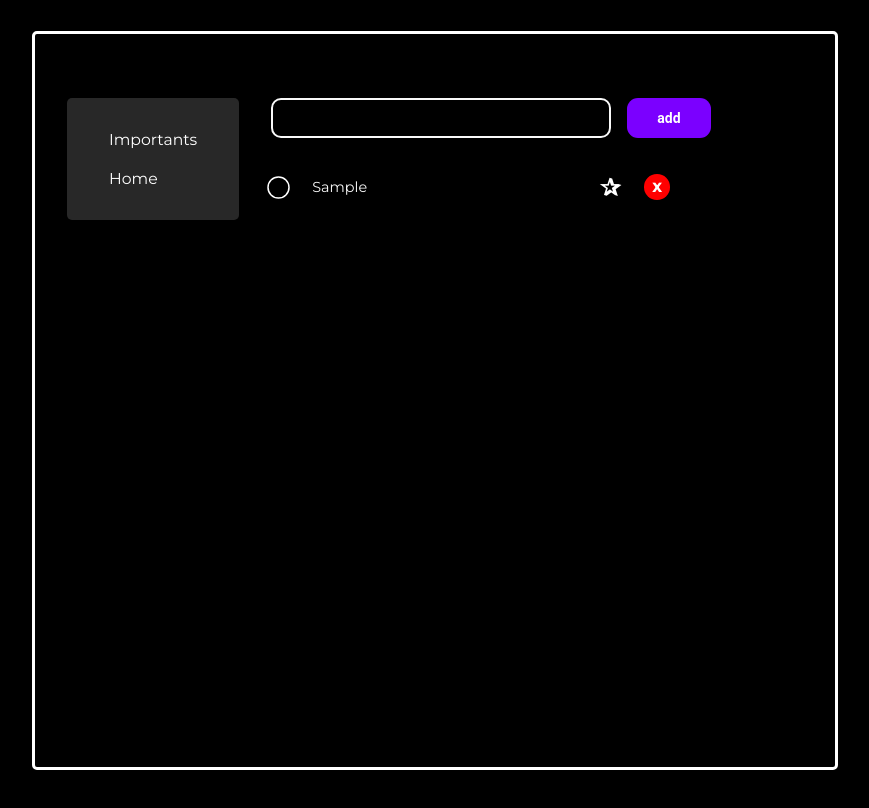
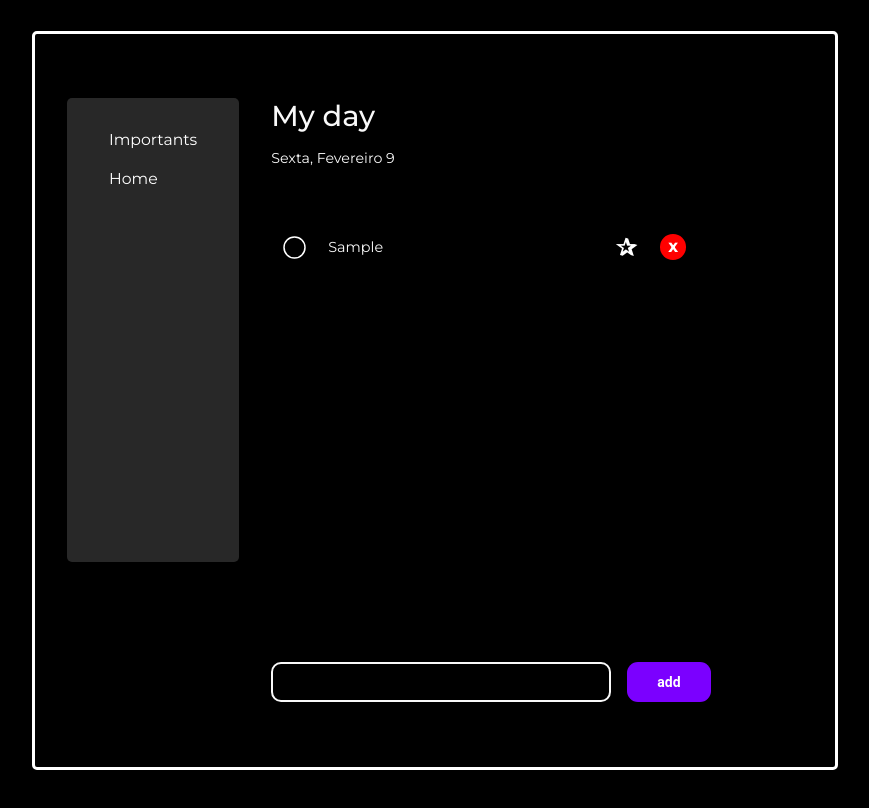
Before and after one commit to EduardoBrito9/To-do-App, a React (Vite) app: page /home in a window 1280 px wide. Both pictures are taken after typing "Sample" into the empty fields and a click on the button "add". Shown: the top 808 px of the page, without its empty margins (205-1074 px from the left). Built offline with nearby package versions, Linux system fonts and the light colour scheme.

Commit message:
adicionei uma confirmacao em forma de modal para excluir a tarefas e aprimorei bem pouco o estilo. Em breve irei adicionar mais funcionalidades e apenas mais pro fim vou fazer o design oficial do app

```diff
--- a/src/components/AddTaske.jsx
+++ b/src/components/AddTaske.jsx
@@ -1,8 +1,8 @@
 import React from "react";
 import styles from "./addTaske.module.css";
-import { json } from "react-router-dom";
+
 import Navigation from "./Navigation";
-import styles2 from "./ToDo.module.css";
+
 import Tasks from "./Tasks";
 
 const AddTaske = ({
@@ -17,8 +17,38 @@ const AddTaske = ({
 }) => {
   const [save, setSave] = React.useState([]);
   const [store, setStore] = React.useState([]);
+  const data = new Date();
+  const jsonP = JSON.parse(localStorage.getItem("storage"));
+  const [modal, setModal] = React.useState(false);
+  const [sure, setSure] = React.useState(false);
+  const [inx, setInx] = React.useState(null);
 
-  const jsonP = JSON.parse(localStorage.getItem("storage"));
+  const months = [
+    "Janeiro",
+    "Fevereiro",
+    "Marco",
+    "Abril",
+    "Maio",
+    "Junho",
+    "Julho",
+    "Agosto",
+    "Setembro",
+    "Outubro",
+    "Novembro",
+    "Dezembro",
+  ];
+  const days = [
+    "Domingo",
+    "Segunda",
+    "Terca",
+    "Quarta",
+    "Quinta",
+    "Sexta",
+    "Sabado",
+  ];
+  const month = data.getMonth();
+  const day = data.getDay();
+  const numberDay = data.getDate();
 
   function addTask(event) {
     event.preventDefault();
@@ -67,11 +97,68 @@ const AddTaske = ({
     }
   }, [save, setAllTask, setImportants]);
 
+  function confirmation() {
+    setModal(false);
+    deleteTask(inx);
+  }
+
+  function deleteTask(index) {
+    const impLocal = JSON.parse(localStorage.getItem("importantTask"));
+    const localSto = localStorage.getItem("storage");
+    if (impLocal && impLocal.includes(allTask[index])) {
+      const indexToRemove = impLocal.indexOf(allTask[index]);
+      impLocal.splice(indexToRemove, 1);
+      setImportants(impLocal);
+      const become = JSON.stringify(impLocal);
+      localStorage.setItem("importantTask", become);
+    }
+
+    if (localSto) {
+      const ars = JSON.parse(localSto);
+      ars.splice(index, 1);
+      const turningSto = JSON.stringify(ars);
+      localStorage.setItem("storage", turningSto);
+      setAllTask(ars);
+    }
+  }
+
   return (
-    <section className={styles2.containerGlobal}>
+    <section className={styles.containerGlobal}>
+      {modal && (
+        <div className={styles.modal} style={{ color: "white" }}>
+          <div className={styles.question}>
+            {" "}
+            <h3>Delete task</h3>
+            <span> will be permanently deleted.</span>
+          </div>
+
+          <div className={styles.buttons}>
+            <button onClick={confirmation}>Delete</button>
+            <button className={styles.cancel}>Cancel</button>
+          </div>
+        </div>
+      )}
       <Navigation />
-      <div className={styles2.todo}>
-        <form onSubmit={addTask}>
+      <div className={styles.todo}>
+        <div className={styles.date}>
+          <h1 className={styles.myDay}>My day</h1>
+          <span className={styles.day}>
+            {days[day]}, {months[month]} {numberDay}
+          </span>
+        </div>
+
+        <Tasks
+          tasksWhatever={tasksWhatever}
+          allTask={allTask}
+          setImportants={setImportants}
+          setAllTask={setAllTask}
+          importants={importants}
+          state={state}
+          setModal={setModal}
+          sure={sure}
+          setInx={setInx}
+        />
+        <form onSubmit={addTask} className={styles.forms}>
           <div className={styles.add}>
             <input
               value={task}
@@ -86,14 +173,6 @@ const AddTaske = ({
             </button>
           </div>
         </form>
-        <Tasks
-          tasksWhatever={tasksWhatever}
-          allTask={allTask}
-          setImportants={setImportants}
-          setAllTask={setAllTask}
-          importants={importants}
-          state={state}
-        />
       </div>
     </section>
   );
--- a/src/components/AddTaske.module.css
+++ b/src/components/AddTaske.module.css
@@ -1,3 +1,38 @@
+/*To do Part*/
+
+.containerGlobal {
+  display: flex;
+  gap: 2rem;
+  padding: 4rem 2rem;
+}
+
+/*Date*/
+
+.date {
+  display: flex;
+  flex-direction: column;
+
+  gap: 1rem;
+}
+
+.myDay {
+  font-size: 1.8rem;
+  font-weight: 500;
+  color: var(--white);
+}
+
+.day {
+  font-size: 0.89rem;
+  color: var(--white);
+}
+
+.todo {
+  display: grid;
+  grid-template-rows: 100px 400px 100px;
+  gap: 2rem;
+  min-height: 600px;
+
+}
 
 .input {
   border-radius: 10px;
@@ -33,3 +68,59 @@
   transform: translateY(-0px);
   background: rgb(146, 45, 255);
 }
+
+
+
+/*modal*/
+
+.modal {
+  position: absolute;
+  display: flex;
+  flex-direction: column;
+  gap: 3rem;
+  background-color: rgb(51, 51, 51);
+  padding: 2.5rem;
+  border-radius: 5px;
+  top: 30%;
+  left: 35%;
+  z-index: 100000;
+}
+
+.question {
+  display: flex;
+  flex-direction: column;
+  gap: 1rem;
+
+}
+.question h3 {
+  font-weight: 600;
+  font-size: 1.3rem;
+}
+
+.question span {
+  font-size: 0.8rem;
+}
+
+
+.buttons {
+  display: flex;
+
+  gap: 1rem;
+}
+
+.buttons button {
+  font-weight: 500;
+  font-size: 13px;
+  color: #fff;
+  background: rgb(196, 10, 10);
+  padding: 10px 30px;
+  border: solid #0066cc 0px;
+  border-radius: 5px;
+  display: flex;
+  align-items: center;
+  cursor: pointer;
+}
+
+.cancel {
+  background-color: rgb(96, 96, 96) !important;
+}
--- a/src/components/Navigation.module.css
+++ b/src/components/Navigation.module.css
@@ -2,6 +2,7 @@
   border-radius: 5px;
   background-color: rgb(40, 40, 40);
   padding: 2rem;
+  max-height: 400px;
 }
 
 .links {
--- a/src/components/Tasks.jsx
+++ b/src/components/Tasks.jsx
@@ -10,6 +10,9 @@ const Tasks = ({
   setAllTask,
   tasksWhatever,
   state,
+  setModal,
+  sure,
+  setInx
 }) => {
   const [save, setSave] = React.useState([]);
 
@@ -43,25 +46,12 @@ const Tasks = ({
     console.log(save);
   }, [save]);
 
-  function deleteTask(index) {
-    const impLocal = JSON.parse(localStorage.getItem("importantTask"));
-    const localSto = localStorage.getItem("storage");
-    if (impLocal && impLocal.includes(allTask[index])) {
-      const indexToRemove = impLocal.indexOf(allTask[index]);
-      impLocal.splice(indexToRemove, 1);
-      setImportants(impLocal);
-      const become = JSON.stringify(impLocal);
-      localStorage.setItem("importantTask", become);
-    }
+  function verification(index) {
+    setModal(true);
+    setInx(index);
+  }
 
-    if (localSto) {
-      const ars = JSON.parse(localSto);
-      ars.splice(index, 1);
-      const turningSto = JSON.stringify(ars);
-      localStorage.setItem("storage", turningSto);
-      setAllTask(ars);
-    }
-  }
+
 
   if (!tasksWhatever) return <div>Any important task was found</div>;
   if (tasksWhatever)
@@ -88,7 +78,7 @@ const Tasks = ({
                   ✰
                 </button>
                 <button
-                  onClick={() => deleteTask(index)}
+                  onClick={() => verification(index)}
                   className={styles.delete}
                 >
                   X
@@ -112,7 +102,10 @@ const Tasks = ({
                   ✰
                 </button>
                 <button
-                  onClick={() => deleteTask(index)}
+                  onClick={() => {
+                    verification(index);
+
+                  }}
                   className={styles.delete}
                 >
                   X
--- a/src/components/Tasks.module.css
+++ b/src/components/Tasks.module.css
@@ -3,6 +3,25 @@
   color: white;
   flex-direction: column;
   gap: 1rem;
+  padding-left: 1rem;
+  overflow-x: hidden;
+  overflow-y: auto;
+}
+
+.tasks::-webkit-scrollbar {
+  width: 2px;
+}
+
+.tasks::-webkit-scrollbar-track {
+  background:transparent;
+}
+
+.tasks::-webkit-scrollbar-thumb {
+  background: #888;
+}
+
+.tasks::-webkit-scrollbar-thumb:hover {
+  background: #555;
 }
 
 .taskUser {
@@ -55,6 +74,7 @@ input[type="checkbox"]:checked:after {
   align-items: center;
   justify-content: center;
   gap: 1rem;
+  animation: anime 0.6s forwards;
 }
 
 .taskdid p {
@@ -95,3 +115,13 @@ input[type="checkbox"]:checked:after {
   transition: 0.3s;
   cursor: pointer;
 }
+
+@keyframes anime {
+  from {
+    transform: translateX(100px);
+    opacity: 0.6;
+  }
+  to {
+    opacity: initial;
+  }
+}
--- a/src/components/ToDo.module.css
+++ /dev/null
@@ -1,11 +0,0 @@
-.containerGlobal {
-  display: flex;
-  gap: 2rem;
-  padding: 4rem 2rem;
-}
-
-.todo {
-  display: flex;
-  flex-direction: column;
-  gap: 2rem;
-}
```
Lines whose indentation alone changed are shown as unchanged.
